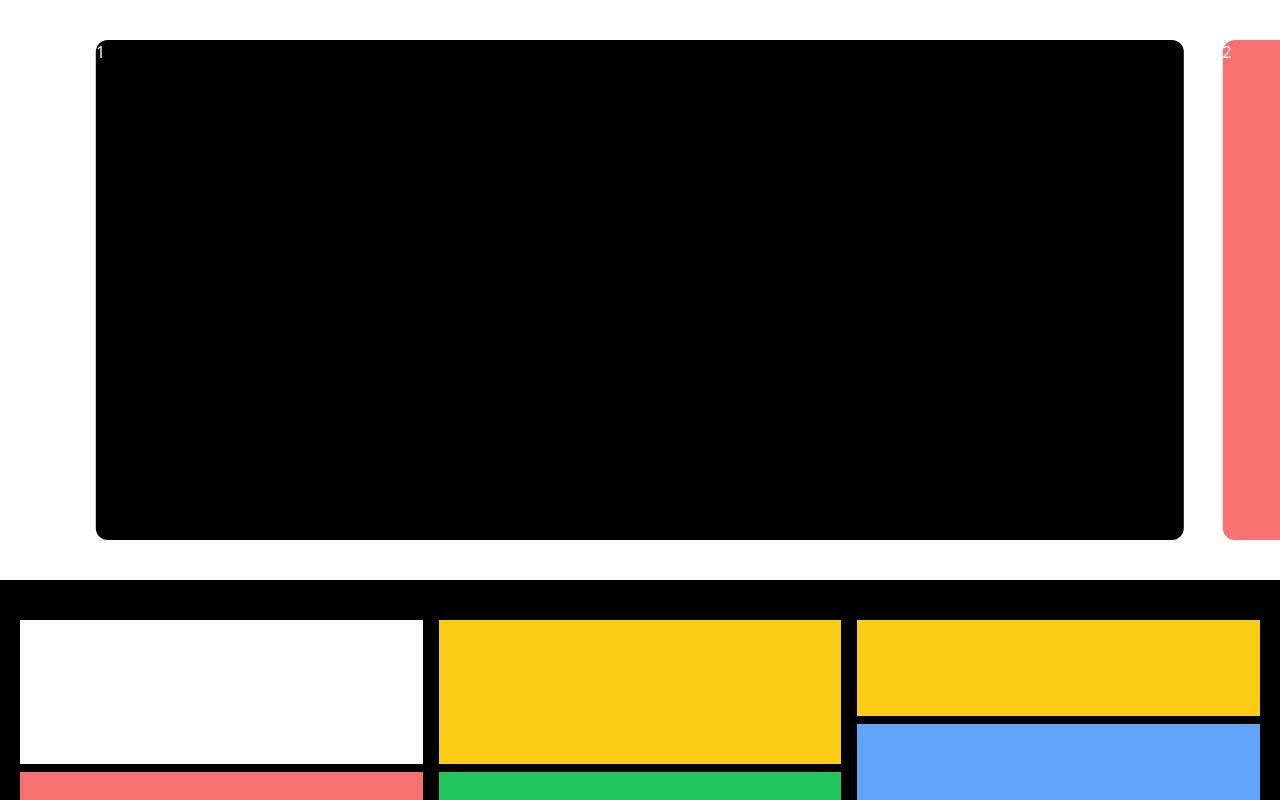
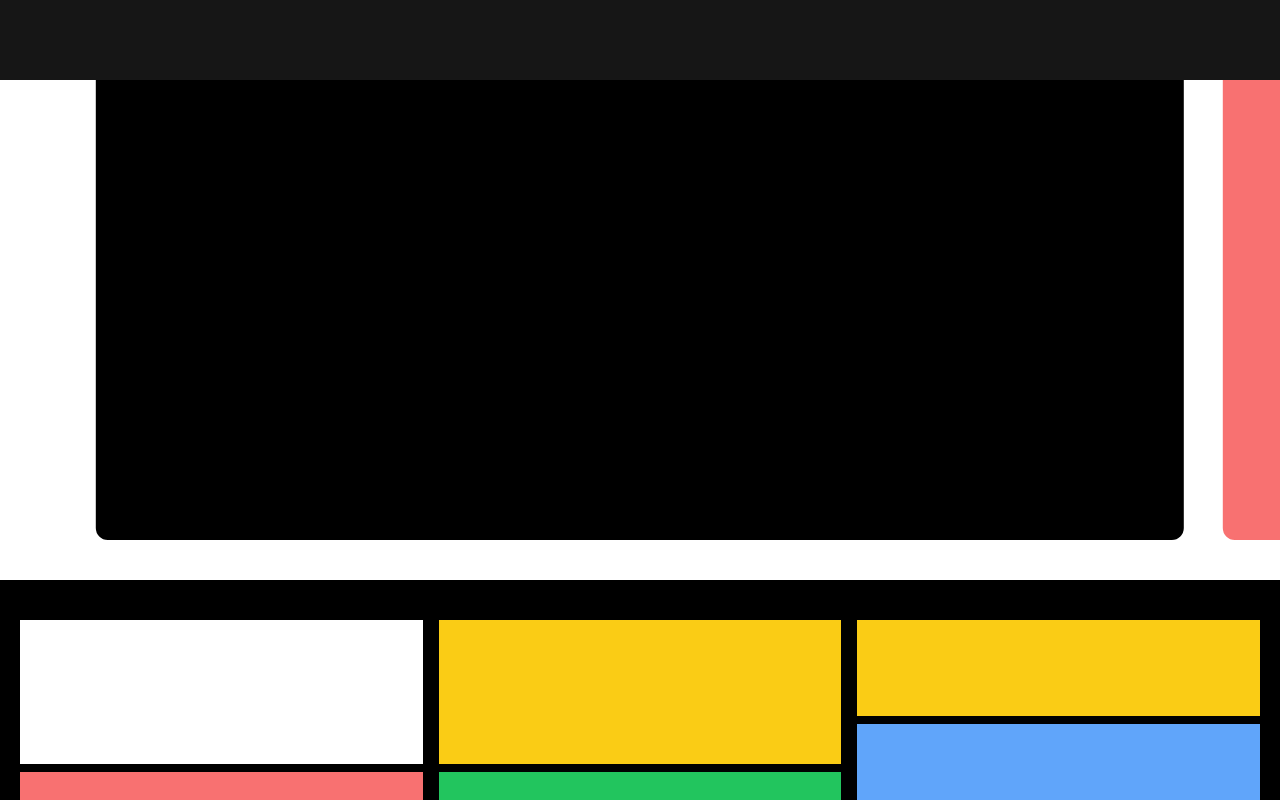
Before and after one commit to haseaki-poip/react-training, a React (Create React App) app: page / in a window 1280 px wide. Shown: the top 800 px of the page. Built offline with nearby package versions, Linux system fonts and the light colour scheme.

Commit message:
headerの位置をtopに固定

```diff
--- a/src/App.tsx
+++ b/src/App.tsx
@@ -8,10 +8,12 @@ import Bar from "./lib/Bar";
 import Slider from "./lib/Slider";
 import Slider2 from "./lib/Slider2";
 import Gallery from "./lib/Gallery";
+import Header from "./lib/Header";
 
 const App = () => {
   return (
     <div className="App">
+      <Header />
       <div className="my-10">
         <Slider2>
           {/* overflow-hiddenをしていてもmin-wを設定しないと要素が小さくなって画面内に収まるだけ */}
--- /dev/null
+++ b/src/lib/Header/index.tsx
@@ -0,0 +1,9 @@
+const Header = () => {
+  return (
+    <div className="fixed left-0 top-0 z-50 w-full h-20 bg-[#161616]">
+      <div></div>
+    </div>
+  );
+};
+
+export default Header;
```
